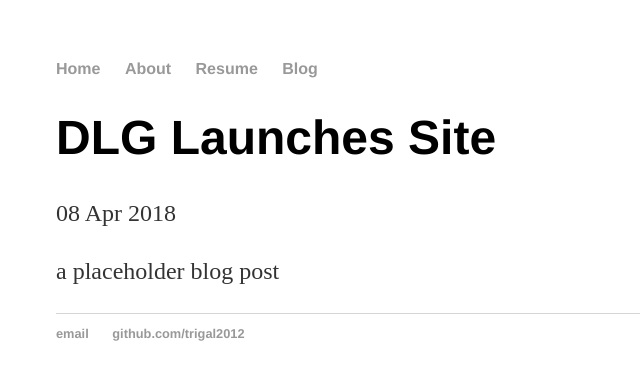
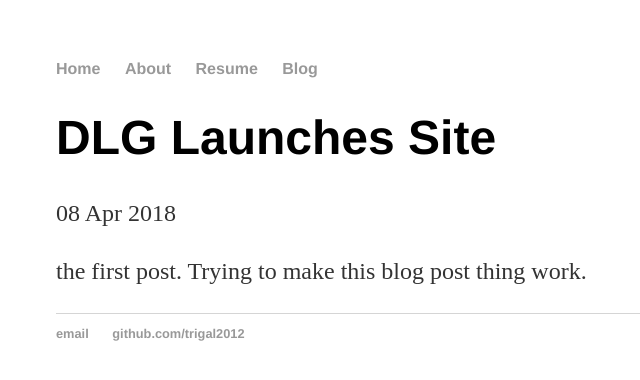
Before and after one commit to maziesmith/trigal2012.github.io, a Jekyll site: the page built from _posts/2018-04-08-dlg-post-launched.md, in a window 1280 px wide. Shown: the top 380 px of the page, without its empty margins (136-776 px from the left). Built offline with Jekyll 4.4.1, drawn with Linux system fonts in a browser that asks for light colours.

Commit message:
Update 2018-04-08-dlg-post-launched.md

```diff
--- a/_posts/2018-04-08-dlg-post-launched.md
+++ b/_posts/2018-04-08-dlg-post-launched.md
@@ -4,4 +4,4 @@ title: "DLG Launches Site"
 date: 2018-04-08
 ---
 
-a placeholder blog post
+the first post. Trying to make this blog post thing work.
```
